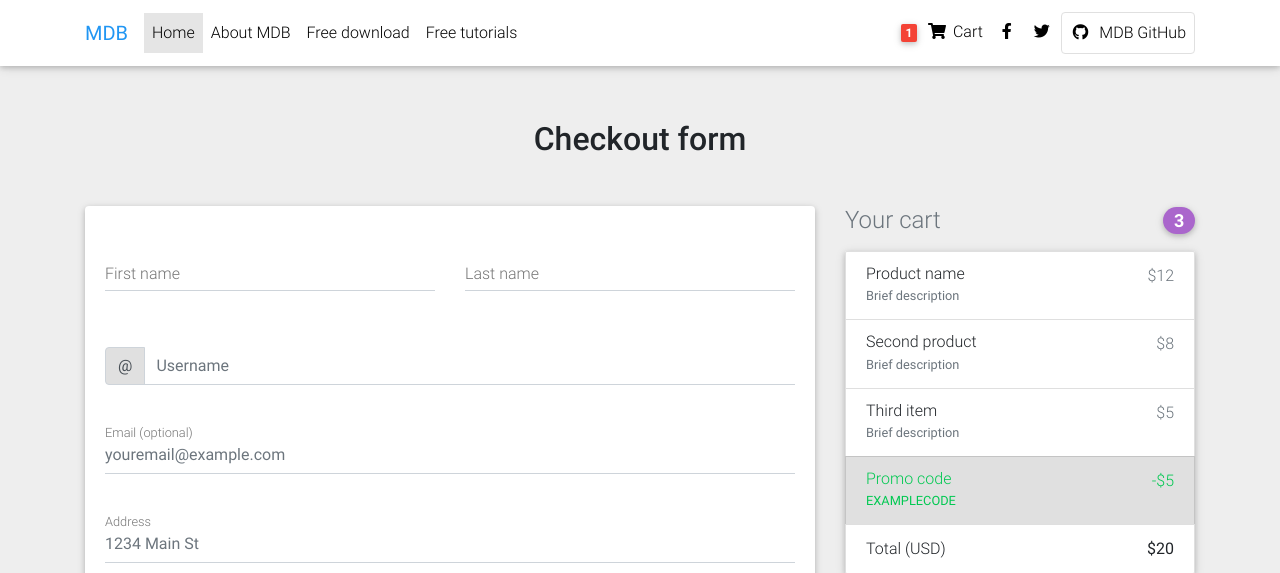
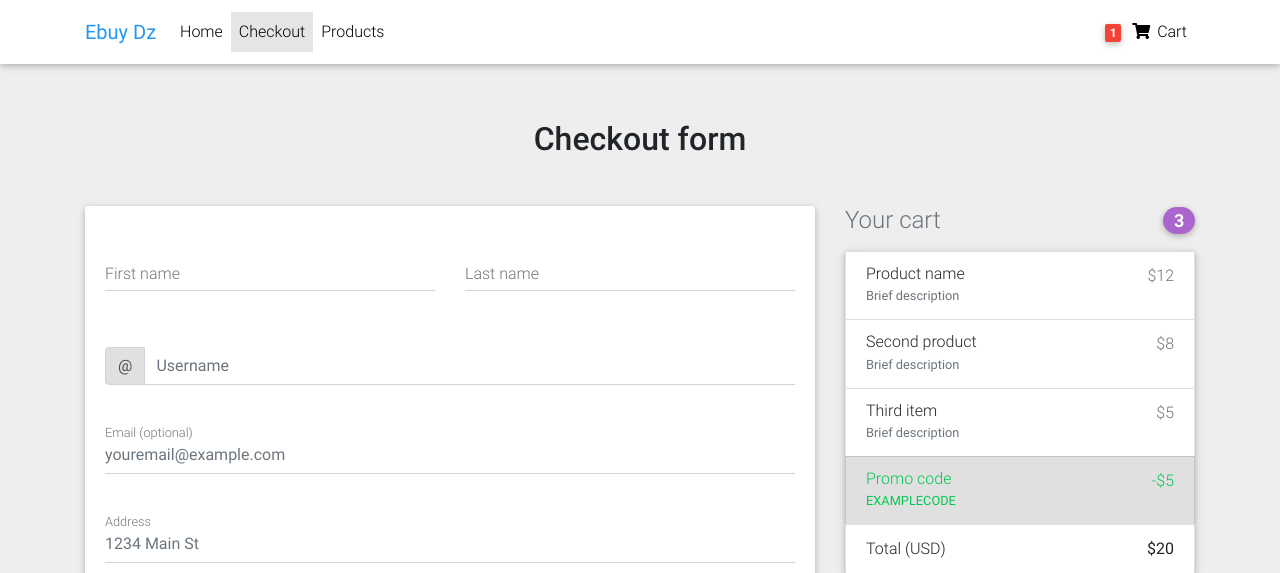
Before and after one commit to aminekhiati/Ebuy-Dz, a Django app: page /checkout in a window 1280 px wide. Shown: the top 573 px of the page. Run offline with Django 3.2, Linux system fonts and the light colour scheme; some libraries are stand-ins or nearby versions.

Commit message:
checkout template engine

```diff
--- a/core/templates/core/checkout-page.html
+++ b/core/templates/core/checkout-page.html
@@ -1,5 +1,17 @@
+{% load static %}
+
 <!DOCTYPE html>
 <html lang="en">
+
+
+
+
+
+
+
+
+
+
 
 <head>
   <meta charset="utf-8">
@@ -9,27 +21,27 @@
   <!-- Font Awesome -->
   <link rel="stylesheet" href="https://use.fontawesome.com/releases/v5.11.2/css/all.css">
   <!-- Bootstrap core CSS -->
-  <link href="css/bootstrap.min.css" rel="stylesheet">
+  <link href="{% static 'css/bootstrap.min.css' %}" rel="stylesheet">
   <!-- Material Design Bootstrap -->
-  <link href="css/mdb.min.css" rel="stylesheet">
+  <link href="{% static 'css/mdb.min.css' %}" rel="stylesheet">
   <!-- Your custom styles (optional) -->
-  <link href="css/style.min.css" rel="stylesheet">
+  <link href="{% static 'css/style.min.css' %}" rel="stylesheet">
 </head>
 
 <body class="grey lighten-3">
 
-  <!-- Navbar -->
-  <nav class="navbar fixed-top navbar-expand-lg navbar-light white scrolling-navbar">
+   <!-- Navbar -->
+   <nav class="navbar fixed-top navbar-expand-lg navbar-light white scrolling-navbar">
     <div class="container">
 
       <!-- Brand -->
       <a class="navbar-brand waves-effect" href="https://mdbootstrap.com/docs/jquery/" target="_blank">
-        <strong class="blue-text">MDB</strong>
+        <strong class="blue-text">Ebuy Dz</strong>
       </a>
 
       <!-- Collapse -->
-      <button class="navbar-toggler" type="button" data-toggle="collapse" data-target="#navbarSupportedContent" aria-controls="navbarSupportedContent"
-        aria-expanded="false" aria-label="Toggle navigation">
+      <button class="navbar-toggler" type="button" data-toggle="collapse" data-target="#navbarSupportedContent"
+        aria-controls="navbarSupportedContent" aria-expanded="false" aria-label="Toggle navigation">
         <span class="navbar-toggler-icon"></span>
       </button>
 
@@ -38,19 +50,16 @@
 
         <!-- Left -->
         <ul class="navbar-nav mr-auto">
-          <li class="nav-item active">
-            <a class="nav-link waves-effect" href="#">Home
+          <li class="nav-item">
+            <a class="nav-link waves-effect" href="{% url 'home' %}">Home
               <span class="sr-only">(current)</span>
             </a>
           </li>
-          <li class="nav-item">
-            <a class="nav-link waves-effect" href="https://mdbootstrap.com/docs/jquery/" target="_blank">About MDB</a>
+          <li class="nav-item active">
+            <a class="nav-link waves-effect" href="{% url 'checkout' %}" >Checkout</a>
           </li>
           <li class="nav-item">
-            <a class="nav-link waves-effect" href="https://mdbootstrap.com/docs/jquery/getting-started/download/" target="_blank">Free download</a>
-          </li>
-          <li class="nav-item">
-            <a class="nav-link waves-effect" href="https://mdbootstrap.com/education/bootstrap/" target="_blank">Free tutorials</a>
+            <a class="nav-link waves-effect" href="{% url 'products' %}" >Products</a>
           </li>
         </ul>
 
@@ -63,22 +72,7 @@
               <span class="clearfix d-none d-sm-inline-block"> Cart </span>
             </a>
           </li>
-          <li class="nav-item">
-            <a href="https://www.facebook.com/mdbootstrap" class="nav-link waves-effect" target="_blank">
-              <i class="fab fa-facebook-f"></i>
-            </a>
-          </li>
-          <li class="nav-item">
-            <a href="https://twitter.com/MDBootstrap" class="nav-link waves-effect" target="_blank">
-              <i class="fab fa-twitter"></i>
-            </a>
-          </li>
-          <li class="nav-item">
-            <a href="https://github.com/mdbootstrap/bootstrap-material-design" class="nav-link border border-light rounded waves-effect"
-              target="_blank">
-              <i class="fab fa-github mr-2"></i>MDB GitHub
-            </a>
-          </li>
+
         </ul>
 
       </div>
@@ -412,13 +406,13 @@
 
   <!-- SCRIPTS -->
   <!-- JQuery -->
-  <script type="text/javascript" src="js/jquery-3.4.1.min.js"></script>
+  <script type="text/javascript" src="{% static 'js/jquery-3.4.1.min.js' %}"></script>
   <!-- Bootstrap tooltips -->
-  <script type="text/javascript" src="js/popper.min.js"></script>
+  <script type="text/javascript" src="{% static 'js/popper.min.js' %}"></script>
   <!-- Bootstrap core JavaScript -->
-  <script type="text/javascript" src="js/bootstrap.min.js"></script>
+  <script type="text/javascript" src="{% static 'js/bootstrap.min.js' %}"></script>
   <!-- MDB core JavaScript -->
-  <script type="text/javascript" src="js/mdb.min.js"></script>
+  <script type="text/javascript" src="{% static 'js/mdb.min.js' %}"></script>
   <!-- Initializations -->
   <script type="text/javascript">
     // Animations initialization
```
Also changed, not shown: core/templates/core/home-page.html (+3 -18 lines).
